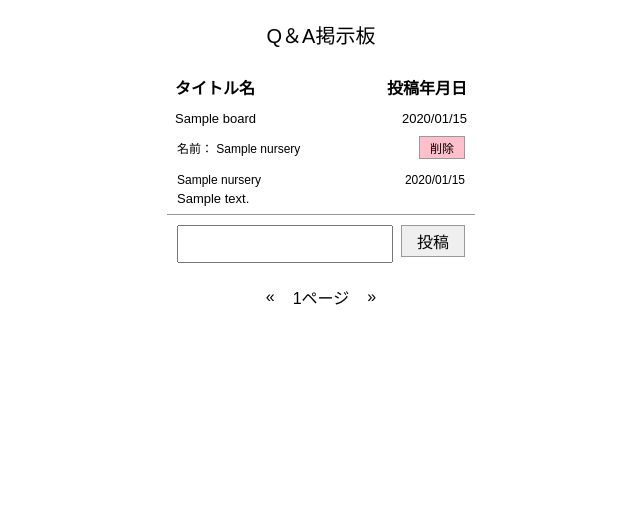
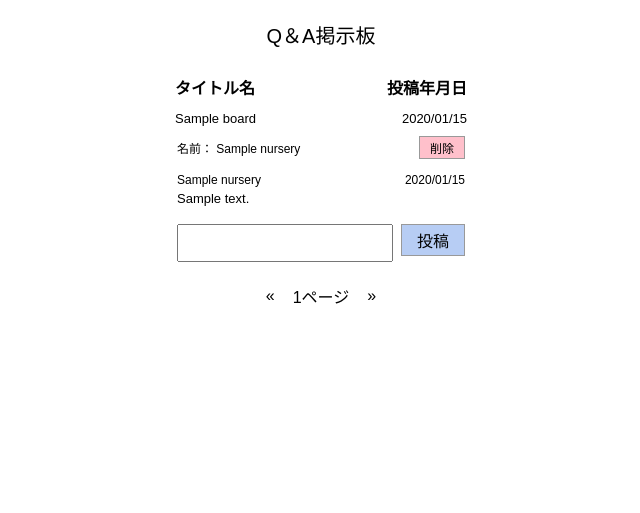
Before and after one commit to mai2130/sodachi_note, a Django app: page /boards/1/ in a window 1280 px wide. Shown: the part 60-573 px from the top of the page, without its empty margins (319-959 px from the left). Run offline with Django 5.2, Linux system fonts and the light colour scheme; a user stored in the database is signed in; tables that the repository leaves empty hold one stand-in row (values such as "Sample post").

Commit message:
微調整

```diff
--- a/static/css/boards.css
+++ b/static/css/boards.css
@@ -312,7 +312,6 @@ textarea {
     gap: 8px;
     background: #fff;
     padding: 10px;
-    border-top: 1px solid #999;
     z-index: 10;
 }
 
@@ -327,6 +326,7 @@ textarea {
     width: 64px;
     height: 32px;
     border: 1px solid #999;
+    background: #b7cdf4;
 }
 
 .field-error {
```
